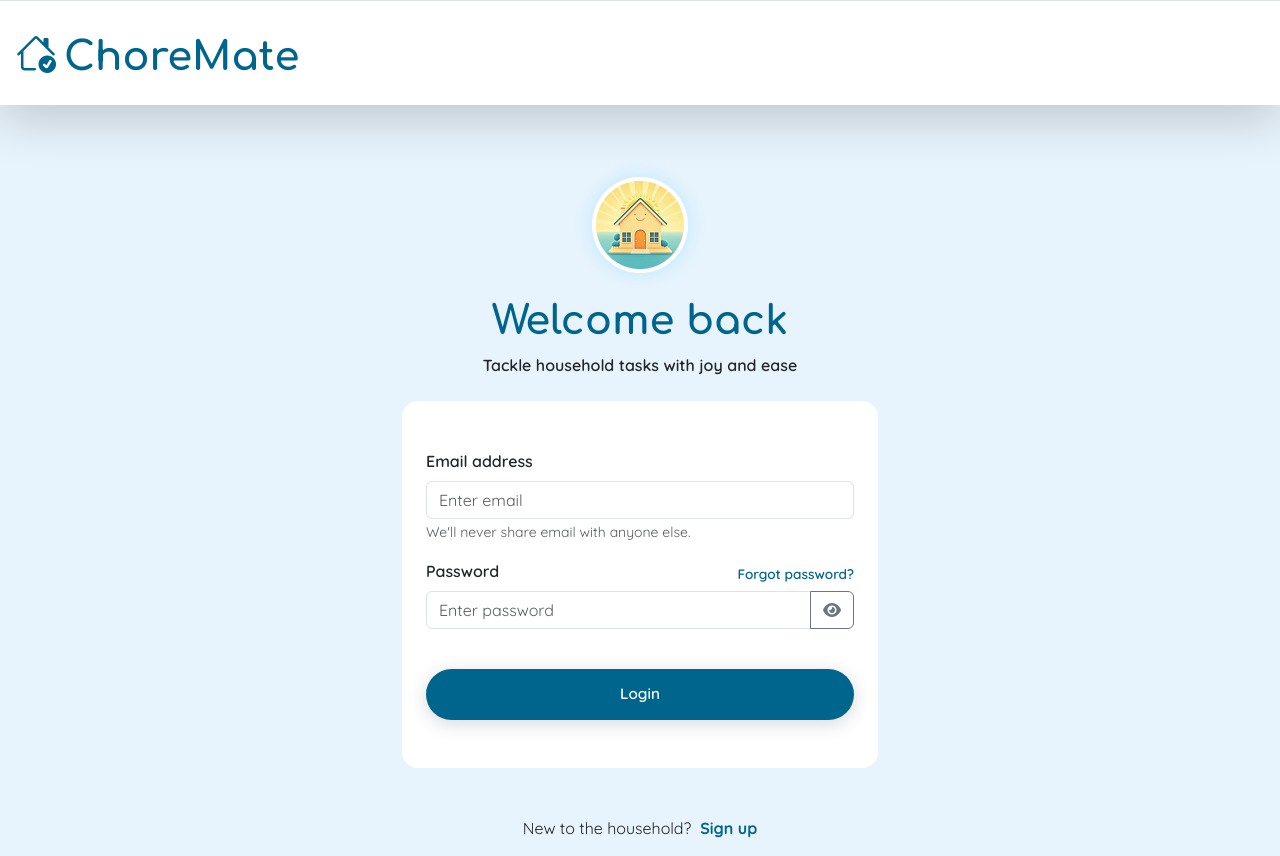
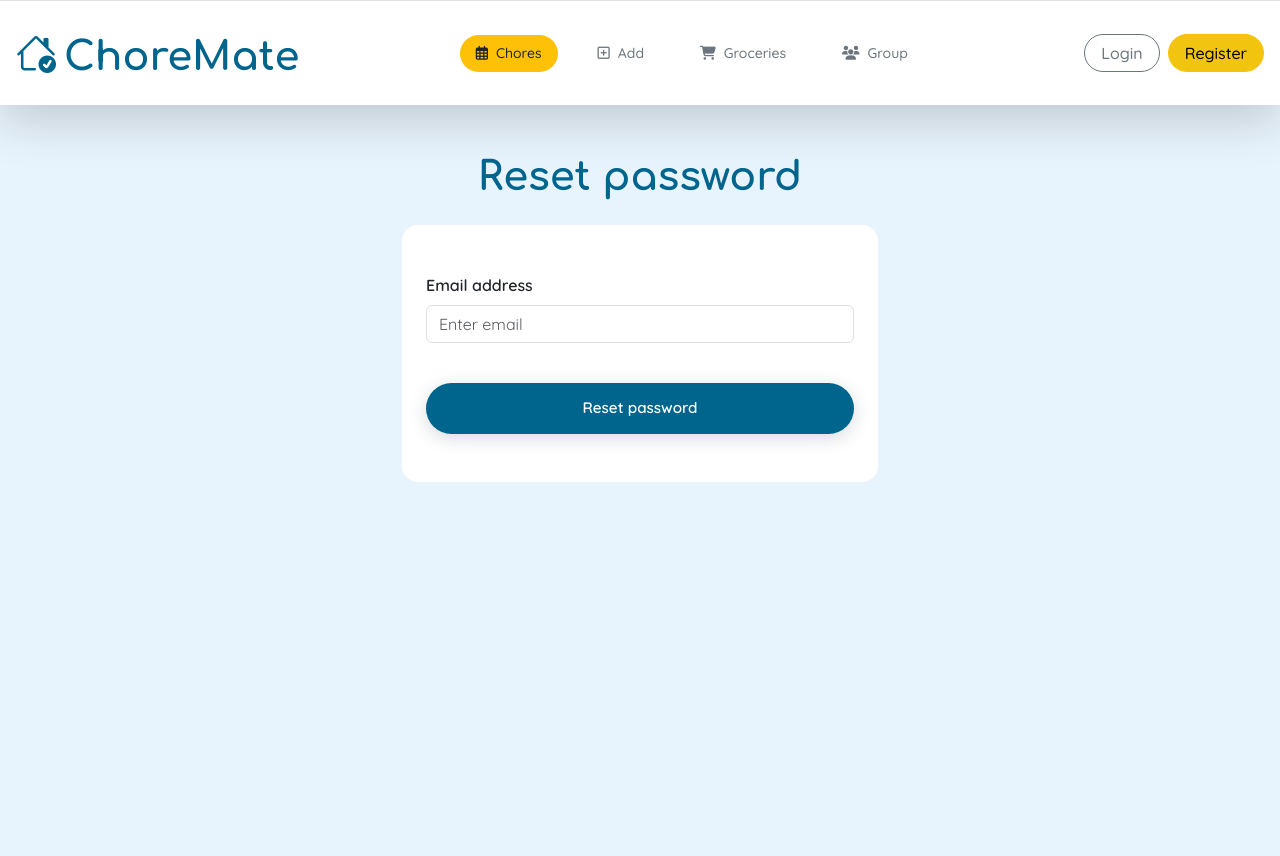
Before and after one commit to elenavolpato/FE-houseHoldChores, a React (Vite) app: page /forgot-password in a window 1280 px wide. Before the commit this address led to /login. After the commit the page ends 800 px from the top, so only its background shows below. Built offline with nearby package versions, Linux system fonts and the light colour scheme.

Commit message:
task page working - also added forgot password page

```diff
--- a/src/App.jsx
+++ b/src/App.jsx
@@ -12,6 +12,7 @@ import { useDispatch, useSelector } from "react-redux"
 import { useEffect } from "react"
 import { fetchCurrentUserProfile } from "@/services/authApi"
 import ResetPassword from "./features/auth/ResetPassword"
+import ForgotPassword from "./features/auth/ForgotPassword"
 
 const ProtectedRoute = ({ token, children }) => {
   if (!token) {
@@ -64,6 +65,7 @@ function App() {
         />
         <Route path="/reset-password" element={<ResetPassword />} />
         <Route path="/register-with-invite" element={<Register />} />
+        <Route path="/forgot-password" element={<ForgotPassword />}></Route>
 
         {/* Require valid !token validation check */}
         <Route
--- /dev/null
+++ b/src/features/auth/ForgotPassword.jsx
@@ -0,0 +1,102 @@
+import { useState } from "react"
+import { Container, Form, Alert } from "react-bootstrap"
+import "/src/css/login.css"
+import { useAppNavigation } from "@/utils/useAppNavigation"
+
+function ForgotPassword() {
+  const { navigateTo } = useAppNavigation()
+  const [successMessage, setSuccessMessage] = useState("")
+  const [error, setError] = useState("")
+  const [isLoading, setIsLoading] = useState(false)
+
+  const [formData, setFormData] = useState({
+    email: "",
+  })
+
+  const handleChange = (e) => {
+    const { name, value } = e.target
+    setFormData((prev) => ({ ...prev, [name]: value }))
+  }
+
+  const handleForgotPassword = async (e) => {
+    e.preventDefault()
+    setIsLoading(true)
+    setError("")
+    setSuccessMessage("")
+
+    try {
+      const res = await fetch(`${import.meta.env.VITE_API_URL}/api/auth/forgot-password`, {
+        method: "POST",
+        headers: {
+          "Content-Type": "application/json",
+        },
+        body: JSON.stringify({ email: formData.email }),
+      })
+
+      let data = {}
+      const contentType = res.headers.get("content-type")
+      if (contentType && contentType.includes("application/json")) {
+        data = await res.json()
+      }
+
+      if (!res.ok) {
+        setError(data.message || "Something went wrong. Please check your email and try again.")
+        setIsLoading(false)
+        return
+      }
+
+      // 🎉 Success! The email was processed.
+      setIsLoading(false)
+      setSuccessMessage("If that email exists in our system, a password reset link has been sent!")
+
+      setFormData({ email: "" })
+      setTimeout(() => {
+        navigateTo("/login")
+      }, 3000)
+    } catch (error) {
+      console.error(error)
+      setError("Cannot connect to the server. Check if backend is online.")
+      setIsLoading(false)
+    }
+  }
+
+  return (
+    <Container className="w-75 login-container mt-5">
+      <header className="text-center mb-4">
+        <h1 className="text-light-navy">Reset password</h1>
+      </header>
+
+      {/* Render error banner if login fails */}
+      {error && (
+        <Alert variant="danger" className="rounded-3">
+          {error}
+        </Alert>
+      )}
+      {successMessage && (
+        <Alert variant="warning" className="rounded-3">
+          {successMessage}
+        </Alert>
+      )}
+
+      <Form className="rounded-4 bg-white py-5 px-4" onSubmit={handleForgotPassword}>
+        <Form.Group className="mb-3" controlId="formBasicEmail">
+          <Form.Label className="fw-semibold">Email address</Form.Label>
+          <Form.Control
+            type="email"
+            name="email" // 👈 Added name matching state key
+            value={formData.email}
+            onChange={handleChange}
+            placeholder="Enter email"
+            required
+          />
+        </Form.Group>
+
+        <button className="btn-primary-custom login-btn w-100 mt-4" type="submit" disabled={isLoading}>
+          {isLoading ? "Sending email..." : "Reset password"}
+        </button>
+      </Form>
+    </Container>
+  )
+}
+
+export default ForgotPassword
--- a/src/features/auth/LogIn.jsx
+++ b/src/features/auth/LogIn.jsx
@@ -108,9 +108,9 @@ function Login() {
               <i className={` ${show ? "fa-eye-slash" : "fa-eye"} fa-solid`}></i>
             </Button>
           </InputGroup>
-          <a href="#" className="forgot-password text-light-navy fw-semibold position-absolute text-decoration-none">
+          <Link to="/forgot-password" href="#" className="forgot-password text-light-navy fw-semibold position-absolute text-decoration-none">
             Forgot password?
-          </a>
+          </Link>
         </Form.Group>
 
         <button className="btn-primary-custom login-btn w-100 mt-4" type="submit" disabled={isLoading}>
--- a/src/features/chores/ChoresStatus.jsx
+++ b/src/features/chores/ChoresStatus.jsx
@@ -1,6 +1,5 @@
 import { Col, Container } from "react-bootstrap"
 import "/src/css/choresStatus.css"
-
 import { useDispatch, useSelector } from "react-redux"
 import { useEffect } from "react"
 import { fetchGroupTasks, setChoreCompletionStatus } from "../../services/choreApi"
@@ -13,6 +12,8 @@ function ChoresStatus({ filterType = "all", categoryName }) {
   const reduxCategory = useSelector((state) => state.chores.selectedCategory)
   const activeCategory = categoryName || reduxCategory
 
+  // track the active day selection
+  const selectedDateStr = useSelector((state) => state.chores.selectedDate)
   const weekStart = useSelector((state) => state.chores.weekStartIso)
   const weekEnd = useSelector((state) => state.chores.weekEndIso)
 
@@ -21,7 +22,11 @@ function ChoresStatus({ filterType = "all", categoryName }) {
   }, [dispatch, weekStart, weekEnd])
 
   // filter local display dataset
-  let displayChores = chores
+  let displayChores = chores.filter((chore) => {
+    if (!chore.dueDate) return false
+    const choreDatePart = chore.dueDate.split("T")[0]
+    return choreDatePart === selectedDateStr
+  })
 
   if (filterType === "category") {
     displayChores = chores.filter((chore) => {
@@ -77,6 +82,14 @@ function ChoresStatus({ filterType = "all", categoryName }) {
                       <span className="badge text-uppercase px-2 py-1 bg-light text-dark fw-lighter" style={{ fontSize: "10px", letterSpacing: "0.5px" }}>
                         {catName}
                       </span>
+
+                      <span
+                        className=" px-2 py-1 text-dark text-uppercase bg-light fw-lighter rounded-4 ms-2"
+                        style={{ fontSize: "10px", letterSpacing: "0.5px" }}
+                      >
+                        <img src={chore.avatarUrl} alt="user avatar" className="" style={{ height: "25px" }} />
+                        {chore.assignedTo}
+                      </span>
                     </div>
                   </div>
 
@@ -124,6 +137,13 @@ function ChoresStatus({ filterType = "all", categoryName }) {
                     <span className="badge text-uppercase px-2 py-1 bg-light text-dark fw-lighter" style={{ fontSize: "10px", letterSpacing: "0.5px" }}>
                       {catName || "General"}
                     </span>
+                    <span
+                      className=" px-2 py-1 text-dark text-uppercase bg-light fw-lighter rounded-4 ms-2"
+                      style={{ fontSize: "10px", letterSpacing: "0.5px" }}
+                    >
+                      <img src={chore.avatarUrl} alt="user avatar" className="" style={{ height: "25px" }} />
+                      {chore.assignedTo}
+                    </span>
                   </div>
                 </div>
 
--- a/src/features/chores/GreetingSection.jsx
+++ b/src/features/chores/GreetingSection.jsx
@@ -1,19 +1,20 @@
 import { Col, Container } from "react-bootstrap"
 import "/src/css/greetingSection.css"
+import { useSelector } from "react-redux"
 
 function GreetingSection() {
   const currentTime = new Date()
   const hours = currentTime.getHours()
 
-  const name = "Baba"
+  const username = useSelector((state) => state.auth.user?.username) || "Guest"
 
   return (
     <Container className="py-4">
       <Col md={8} className="mx-auto">
         <p className="text-light-navy caps-title mb-2">TODAY'S OVERVIEW</p>
-        {hours < 12 && <h1>Good Morning {name}!</h1>}
-        {hours >= 12 && hours < 18 && <h1>Good Afternoon {name}!</h1>}
-        {hours >= 18 && <h1>Good Evening {name}!</h1>}
+        {hours < 12 && <h1>Good Morning {username}!</h1>}
+        {hours >= 12 && hours < 18 && <h1>Good Afternoon {username}!</h1>}
+        {hours >= 18 && <h1>Good Evening {username}!</h1>}
       </Col>
     </Container>
   )
--- a/src/features/chores/HouseholdGoal.jsx
+++ b/src/features/chores/HouseholdGoal.jsx
@@ -5,14 +5,10 @@ import "/src/css/houseHoldGoal.css"
 const HouseholdGoal = () => {
   //  states from Redux
   const chores = useSelector((state) => state.chores.list)
-  const activeTab = useSelector((state) => state.chores.activeTab) // "today" or "weekly"
-  const selectedDateStr = useSelector((state) => state.chores.selectedDate) // "YYYY-MM-DD"
 
   // filter list based on active tab before calculating percentages
-  const filteredChores = activeTab === "today" ? chores.filter((chore) => chore.date === selectedDateStr) : chores // "weekly" view counts all chores currently in the list
-
-  const totalTasks = filteredChores.length
-  const completedTasks = filteredChores.filter((chore) => chore.isComplete).length
+  const completedTasks = chores.filter((chore) => chore.isCompleted).length
+  const totalTasks = chores.length
   const percentageDone = totalTasks > 0 ? Math.round((completedTasks / totalTasks) * 100) : 0
 
   const motivationalText = percentageDone === 100 ? "Amazing job!" : "Keep going!"
@@ -24,7 +20,7 @@ const HouseholdGoal = () => {
           <h3 className="goal-title fw-bold mb-1 text-dark">Household Goal</h3>
 
           <p className="goal-subtitle text-muted mb-4">
-            {completedTasks} of {totalTasks} tasks completed {activeTab === "today" ? "today" : "this week"}
+            {completedTasks} of {totalTasks} tasks completed this week
           </p>
 
           <ProgressBar now={percentageDone} className="goal-progress-bar mb-3" />
--- a/src/features/groups/CreateGroupName.jsx
+++ b/src/features/groups/CreateGroupName.jsx
@@ -15,12 +15,10 @@ function CreateGroupName() {
     if (e) e.preventDefault()
 
     try {
-      const result = await dispatch(createGroup(groupName)).unwrap()
-
+      await dispatch(createGroup(groupName)).unwrap()
       alert("Household created successfully!")
       setGroupName("")
       navigateTo("new-task")
-      console.log(result)
     } catch (backendError) {
       setError(backendError || "Failed to create group.")
     }
--- a/src/features/groups/GroupMemberList.jsx
+++ b/src/features/groups/GroupMemberList.jsx
@@ -19,7 +19,6 @@ function GroupMembersList() {
       try {
         const data = await dispatch(getAllGroupMembers()).unwrap()
         setGroupMembers(data)
-        console.log(data)
         if (data && data.length > 0 && data[0].group) {
           const fetchedName = data[0].group.groupName || "My Household"
           setGroupName(fetchedName)
--- a/src/redux/choresSlice.js
+++ b/src/redux/choresSlice.js
@@ -115,17 +115,22 @@ export const choresSlice = createSlice({
       state.groupName = action.payload
     },
     navigateWeek: (state, action) => {
-      // action.payload will be either 1 (next week) or -1 (prev week)
-      const direction = action.payload
-      const currentDate = new Date(state.selectedDate)
+      const direction = action.payload // 1 or -1
 
-      // Shift the date by exactly 7 days forward or backward
-      currentDate.setDate(currentDate.getDate() + direction * 7)
-      const newDateStr = currentDate.toISOString().split("T")[0]
+      // 1. Always start shifting from the current week's Monday date string
+      // state.weekStartIso looks like "2026-06-01T00:00:00" -> split string to get "2026-06-01"
+      const currentMondayStr = state.weekStartIso.split("T")[0]
+      const currentMonday = new Date(currentMondayStr)
 
-      // Reuse your wonderful week-generation math!
-      state.selectedDate = newDateStr
-      const updatedWeek = generateWeekData(newDateStr)
+      // 2. Add or subtract exactly 7 days from Monday
+      currentMonday.setDate(currentMonday.getDate() + direction * 7)
+      const targetMondayStr = currentMonday.toISOString().split("T")[0]
+
+      // 3. Save this target Monday as the active selected date
+      state.selectedDate = targetMondayStr
+
+      // 4. Regenerate whole week dataset around it
+      const updatedWeek = generateWeekData(targetMondayStr)
       state.daysOfWeek = updatedWeek.daysOfWeek
       state.currentMonth = updatedWeek.currentMonth
       state.weekStartIso = updatedWeek.weekStartIso
--- a/src/services/choreApi.js
+++ b/src/services/choreApi.js
@@ -183,7 +183,6 @@ export const setChoreCompletionStatus = createAsyncThunk("tasks/setChoreCompleti
 
     // Find the specific chore in your state to get its current status
     const chore = state.chores.list.find((c) => c.taskId === choreId)
-    console.log("CHORE API", chore)
     if (!chore) {
       return thunkAPI.rejectWithValue("Chore not found in local state")
     }
```
